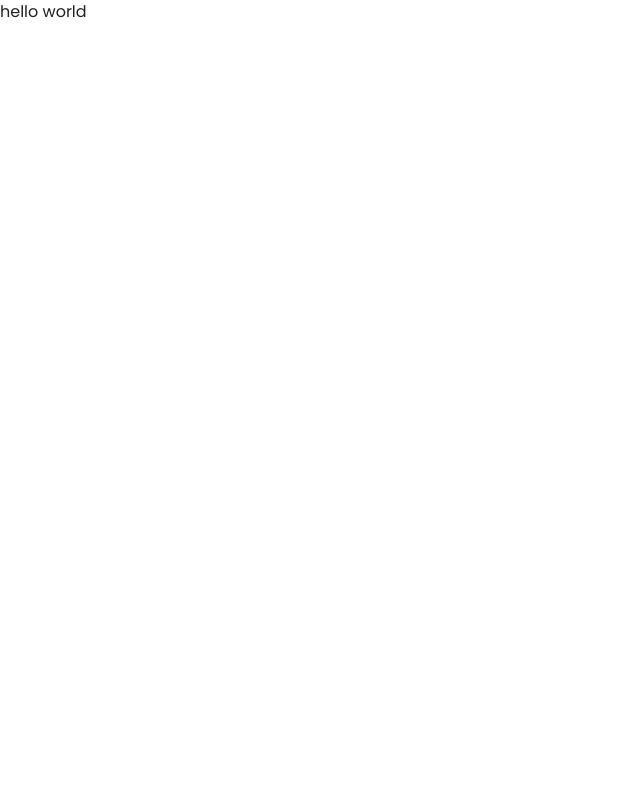
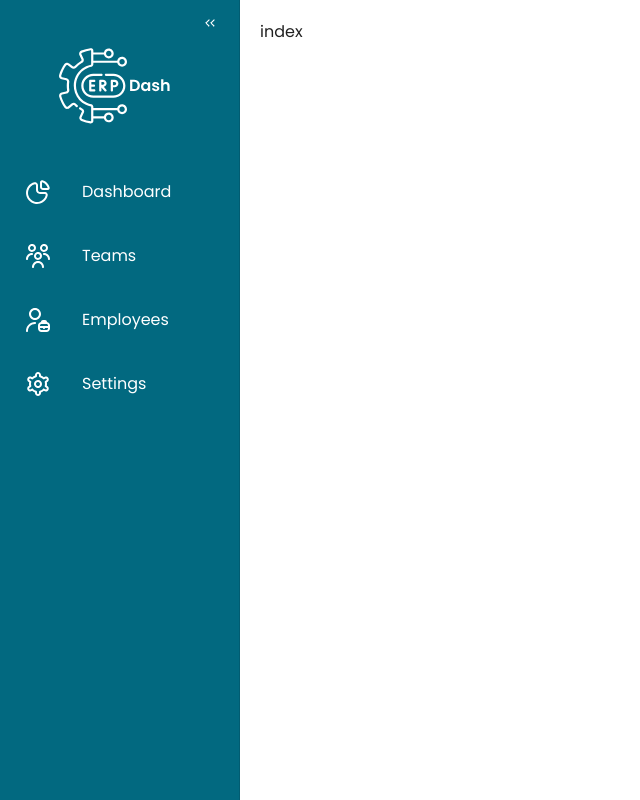
Before and after one commit to alaayasser741/ERP-Dash, a React (Vite) app: page /teams in a window 1280 px wide. Shown: the whole page, without its empty margins (0-640 px from the left). Built offline with nearby package versions, Linux system fonts and the light colour scheme.

Commit message:
Create sidebar
- create constant links to use in sidebar and router
- create appRouter contain routes and sidebar
- add icons file

```diff
--- a/src/App.jsx
+++ b/src/App.jsx
@@ -1,8 +1,10 @@
+import AppRouter from "./routes/AppRouter.jsx";
+
 function App() {
   return (
-    <div>
-      hello world
-    </div>
+    <main>
+      <AppRouter />
+    </main>
   );
 }
 
--- a/src/assets/icons.jsx
+++ b/src/assets/icons.jsx
@@ -196,7 +196,28 @@ export const DownArrow = (props) => (
   >
     <path
       d="M9.47354 0.473322C9.41156 0.410836 9.33783 0.36124 9.25659 0.327394C9.17535 0.293548 9.08821 0.276123 9.0002 0.276123C8.9122 0.276123 8.82506 0.293548 8.74382 0.327394C8.66258 0.36124 8.58885 0.410836 8.52687 0.473322L5.47354 3.52666C5.41156 3.58914 5.33783 3.63874 5.25659 3.67258C5.17535 3.70643 5.08821 3.72385 5.0002 3.72385C4.9122 3.72385 4.82506 3.70643 4.74382 3.67258C4.66258 3.63874 4.58884 3.58914 4.52687 3.52666L1.47354 0.473322C1.41156 0.410836 1.33783 0.36124 1.25659 0.327394C1.17535 0.293548 1.08821 0.276123 1.0002 0.276123C0.912195 0.276123 0.825058 0.293548 0.743818 0.327394C0.662579 0.36124 0.588845 0.410836 0.526869 0.473322C0.402702 0.59823 0.333008 0.767198 0.333008 0.943322C0.333008 1.11945 0.402702 1.28841 0.526869 1.41332L3.58687 4.47332C3.96187 4.84786 4.4702 5.05823 5.0002 5.05823C5.5302 5.05823 6.03854 4.84786 6.41354 4.47332L9.47354 1.41332C9.5977 1.28841 9.6674 1.11945 9.6674 0.943322C9.6674 0.767198 9.5977 0.59823 9.47354 0.473322Z"
-      fill='white'
+      fill="white"
     />
   </svg>
 );
+
+export const DoubleArrowIcon = () => (
+  <svg
+    width="10"
+    height="8"
+    viewBox="0 0 10 8"
+    fill="none"
+    xmlns="http://www.w3.org/2000/svg"
+  >
+    <path
+      d="M4.00716 7.29352L0.70774 4L4.00716 0.706475L4.29225 0.991063L1.63244 3.64613L1.27793 4L1.63244 4.35387L4.29226 7.00894L4.00716 7.29352Z"
+      fill="#ffff"
+      stroke="#ffff"
+    />
+    <path
+      d="M9.29225 0.991063L6.63244 3.64613L6.27793 4L6.63244 4.35387L9.29226 7.00893L9.00716 7.29352L5.70774 4L9.00716 0.706475L9.29225 0.991063Z"
+      fill="#ffff"
+      stroke="#ffff"
+    />
+  </svg>
+);
--- /dev/null
+++ b/src/components/Sidebar.jsx
@@ -0,0 +1,106 @@
+import { Link } from "react-router-dom";
+import {
+  Drawer,
+  List,
+  ListItem,
+  ListItemText,
+  ListItemButton,
+  ListItemIcon,
+  IconButton,
+} from "@mui/material";
+import { routes } from "../data/constant";
+import { LogoIcon, DoubleArrowIcon } from "../assets/icons";
+const Sidebar = ({ toggleDrawer, drawerWidth, collapsed }) => {
+  return (
+    <Drawer
+      sx={{
+        width: drawerWidth,
+        flexShrink: 0,
+        "& .MuiDrawer-paper": {
+          width: drawerWidth,
+          boxSizing: "border-box",
+          backgroundColor: "#026980",
+          paddingBlock: "40px",
+          transition: "all .3s",
+          "&::-webkit-scrollbar": {
+            display: "none",
+          },
+        },
+      }}
+      variant="permanent"
+      anchor="left"
+    >
+      <IconButton
+        aria-label="toggle side bar"
+        sx={{
+          position: "absolute",
+          top: "10px",
+          right: "15px",
+          color: "white",
+          border: "1px solid transparent",
+          transition: "all .5s",
+          "&:hover": {
+            borderColor: "#f3f3f3",
+          },
+
+          transform: collapsed ? "rotate(180deg)" : "rotate(0deg)",
+        }}
+        onClick={toggleDrawer}
+      >
+        <DoubleArrowIcon />
+      </IconButton>
+
+      {!collapsed && (
+        <ListItem
+          sx={{
+            display: "flex",
+            justifyContent: "center",
+            alignItems: "center",
+            marginBlockEnd: "20px",
+          }}
+        >
+          <LogoIcon />
+        </ListItem>
+      )}
+      <List>
+        {routes.map((route) => (
+          <ListItem
+            sx={{
+              color: "white",
+              paddingInline: "10px",
+            }}
+            key={route.path}
+            component={Link}
+            to={route.path}
+          >
+            {!collapsed ? (
+              <ListItemButton
+                sx={{
+                  borderRadius: "10px",
+                }}
+                className="iconHover"
+              >
+                <ListItemIcon> {route.icon && <route.icon />} </ListItemIcon>
+                <ListItemText primary={route.name} />
+              </ListItemButton>
+            ) : (
+              <IconButton
+                sx={{
+                  color: "white",
+                  "&:hover": {
+                    color: "#f3f3f3",
+                  },
+                }}
+                className="iconHover"
+              >
+                {route.icon && <route.icon />}
+              </IconButton>
+            )}
+          </ListItem>
+        ))}
+      </List>
+    </Drawer>
+  );
+};
+
+export default Sidebar;
--- /dev/null
+++ b/src/components/index.jsx
@@ -0,0 +1,5 @@
+// src/components/index.jsx
+
+export { default as Sidebar } from "./Sidebar";
+
+// Add more components as needed
--- /dev/null
+++ b/src/data/constant.js
@@ -0,0 +1,39 @@
+import {
+  DashboardIcon,
+  TeamsIcon,
+  EmployeesIcon,
+  SettingsIcon,
+} from "../assets/icons";
+import Dashboard from "../pages/dashboard";
+import teams from "../pages/teams";
+import employees from "../pages/employees";
+import settings from "../pages/settings";
+
+const routes = [
+  {
+    name: "Dashboard",
+    path: "/dashboard",
+    component: Dashboard,
+    icon: DashboardIcon,
+  },
+  {
+    name: "Teams",
+    path: "/teams",
+    component: teams,
+    icon: TeamsIcon,
+  },
+  {
+    name: "Employees",
+    path: "/employees",
+    component: employees,
+    icon: EmployeesIcon,
+  },
+  {
+    name: "Settings",
+    path: "/settings",
+    component: settings,
+    icon: SettingsIcon,
+  },
+];
+
+export { routes };
--- a/src/index.css
+++ b/src/index.css
@@ -1,4 +1,4 @@
-@import url("https://fonts.googleapis.com/css2?family=Cairo:wght@200..1000&family=Poppins:ital,wght@0,100;0,200;0,300;0,400;0,500;0,600;0,700;0,800;0,900;1,100;1,200;1,300;1,400;1,500;1,600;1,700;1,800;1,900&display=swap");
+@import url("https://fonts.googleapis.com/css2?family=Poppins:ital,wght@0,100;0,200;0,300;0,400;0,500;0,600;0,700;0,800;0,900;1,100;1,200;1,300;1,400;1,500;1,600;1,700;1,800;1,900&display=swap");
 @tailwind base;
 @tailwind components;
 @tailwind utilities;
@@ -13,3 +13,22 @@ body {
   font-family: "Poppins", sans-serif;
   @apply bg-body;
 }
+
+.iconHover {
+  &:hover {
+    background-color: #fff !important;
+    color: #026980;
+    svg {
+      fill: #ffffff !important;
+
+      path {
+        fill: #026980 !important;
+      }
+    }
+  }
+  transition: all 0.3s;
+  -webkit-transition: all 0.3s;
+  -moz-transition: all 0.3s;
+  -ms-transition: all 0.3s;
+  -o-transition: all 0.3s;
+}
--- /dev/null
+++ b/src/pages/dashboard/index.jsx
@@ -0,0 +1,9 @@
+import React from 'react'
+
+const index = () => {
+  return (
+    <div>index</div>
+  )
+}
+
+export default index
--- /dev/null
+++ b/src/pages/employees/index.jsx
@@ -0,0 +1,9 @@
+import React from 'react'
+
+const index = () => {
+  return (
+    <div>index</div>
+  )
+}
+
+export default index
--- /dev/null
+++ b/src/pages/settings/index.jsx
@@ -0,0 +1,9 @@
+import React from 'react'
+
+const index = () => {
+  return (
+    <div>index</div>
+  )
+}
+
+export default index
--- /dev/null
+++ b/src/pages/teams/index.jsx
@@ -0,0 +1,7 @@
+import React from "react";
+
+const index = () => {
+  return <div>index</div>;
+};
+
+export default index;
--- /dev/null
+++ b/src/routes/AppRouter.jsx
@@ -0,0 +1,38 @@
+import { BrowserRouter as Router, Route, Routes } from "react-router-dom";
+import { routes } from "../data/constant";
+import { Sidebar } from "../components";
+import { useState } from "react";
+
+const AppRouter = () => {
+  const [collapsed, setCollapsed] = useState(false);
+  const [drawerWidth, setDrawerWidth] = useState(240);
+
+  const toggleDrawer = () => {
+    setCollapsed(!collapsed);
+    setDrawerWidth(collapsed ? 240 : 60);
+  };
+
+  return (
+    <Router>
+      <Sidebar
+        collapsed={collapsed}
+        drawerWidth={drawerWidth}
+        toggleDrawer={toggleDrawer}
+      />
+
+      <div style={{ marginLeft: `${drawerWidth}px`, padding: "20px" }}>
+        <Routes>
+          {routes.map((route) => (
+            <Route
+              key={route.path}
+              path={route.path}
+              element={<route.component />}
+            />
+          ))}
+        </Routes>
+      </div>
+    </Router>
+  );
+};
+
+export default AppRouter;
```
